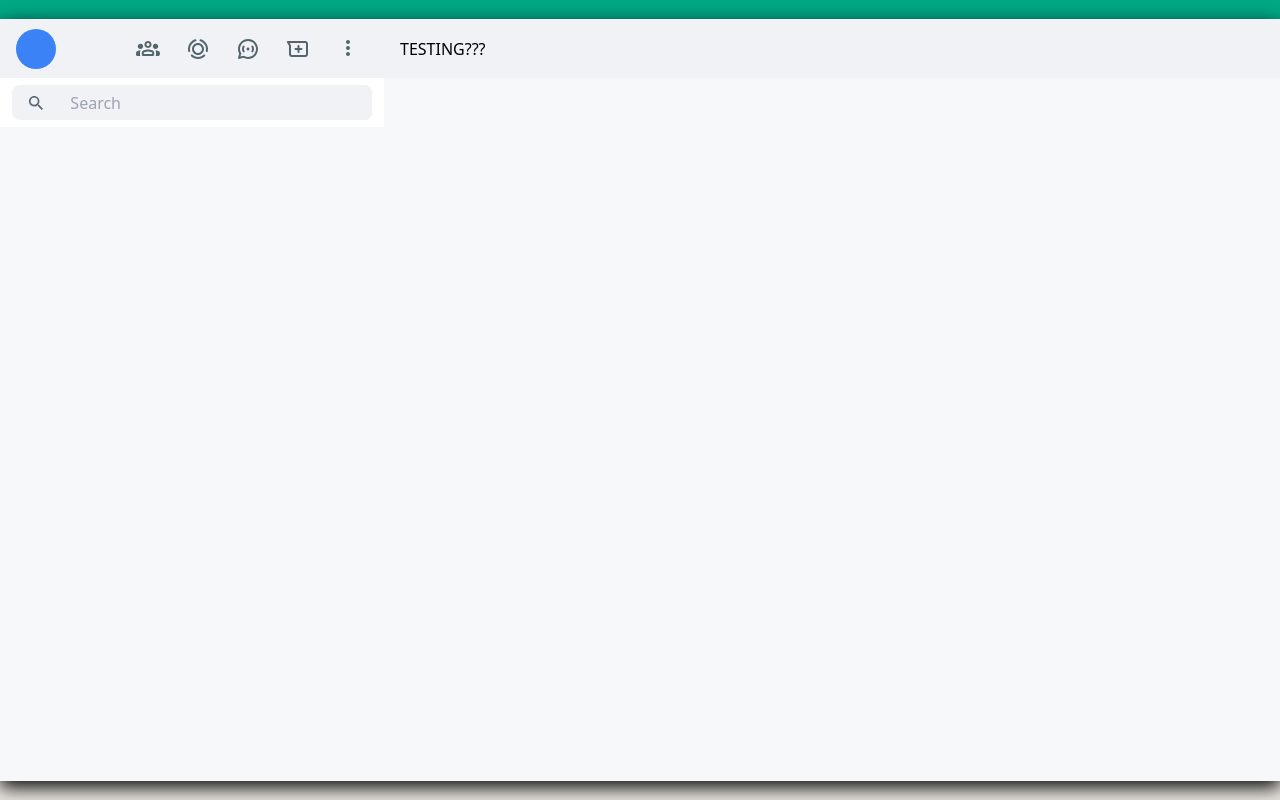
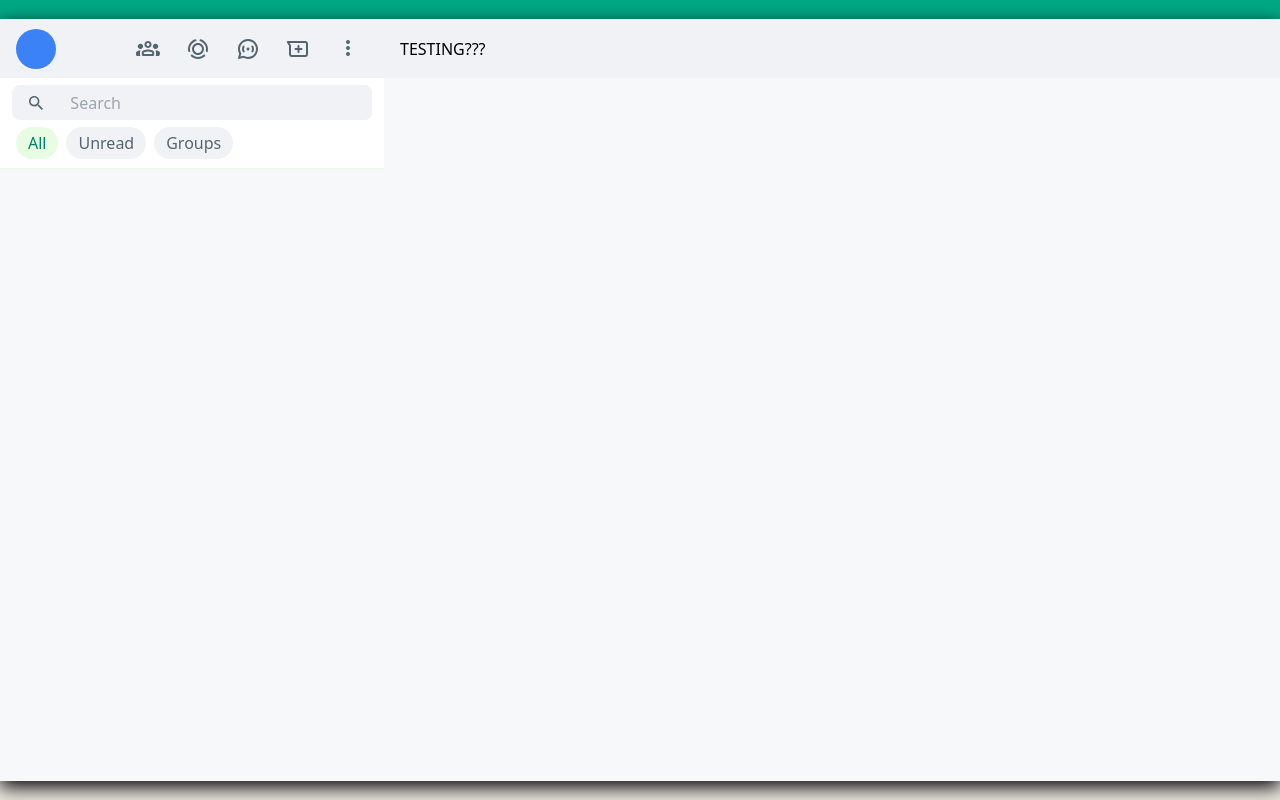
Before and after one commit to kohzhixian/ConnectWithPeople-frontend, a React (Vite) app: page / in a window 1280 px wide. Built offline with nearby package versions, Linux system fonts and the light colour scheme.

Commit message:
created tab button

```diff
--- a/src/components/Overlay.tsx
+++ b/src/components/Overlay.tsx
@@ -1,5 +1,6 @@
 import { SearchIcon } from "./SearchIcon";
 import { SearchTextfield } from "./SearchTextfield";
+import { TabButton } from "./TabButton";
 import { TopPanel } from "./TopPanel";
 import { TopPanelIcons } from "./TopPanelIcons";
 import { TopPanelProfile } from "./TopPanelProfile";
@@ -23,6 +24,11 @@ export const Overlay = () => {
                   <SearchTextfield />
                 </div>
               </div>
+              <div className="relative box-border flex flex-row px-4 gap-x-2 bg-white h-[42px] border-b border-b-1 border-[#e7fce3] p-t-[2px] p-b-[7px]">
+                <TabButton isActive={true} tabButtonLabel="All" />
+                <TabButton isActive={false} tabButtonLabel="Unread" />
+                <TabButton isActive={false} tabButtonLabel="Groups" />
+              </div>
             </div>
           </div>
           <div className="flex-1 relative h-full overflow-hidden">
--- /dev/null
+++ b/src/components/TabButton.tsx
@@ -0,0 +1,19 @@
+export const TabButton = ({
+  tabButtonLabel,
+  isActive,
+}: {
+  tabButtonLabel: string;
+  isActive: boolean;
+}) => {
+  return (
+    <button
+      className={`box-border flex items-center justify-center rounded-[42px] h-[32px] py-[6px] px-[12px] ${
+        isActive ? "bg-[#e7fce3]" : "bg-topPanelBgColor"
+      } `}
+    >
+      <p className={`${isActive ? "text-[#008069]" : "text-[#54656f]"} `}>
+        {tabButtonLabel}
+      </p>
+    </button>
+  );
+};
```
